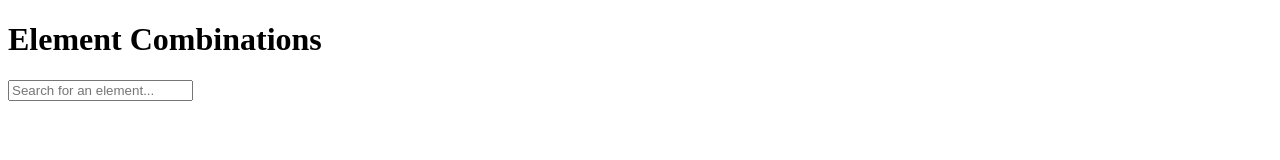
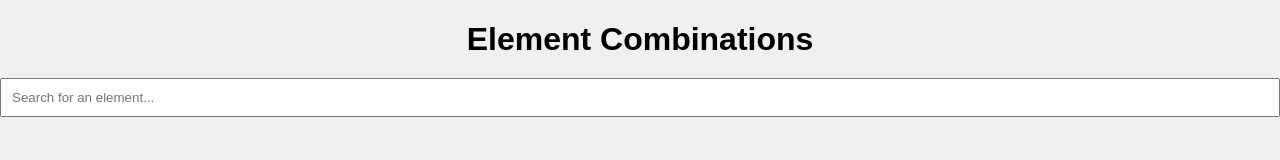
Before and after one commit to TrollGuyFromMars/G, a plain HTML site: page index.html in a window 1280 px wide. Drawn offline with Linux system fonts and the light colour scheme; no server answers.

Commit message:
Update index.html

```diff
--- a/index.html
+++ b/index.html
@@ -5,20 +5,50 @@
   <meta name="viewport" content="width=device-width, initial-scale=1.0">
   <title>Element Combinations</title>
   <style>
+    body {
+  font-family: Arial, sans-serif;
+  background-color: #f0f0f0;
+  margin: 0;
+}
+
+.container {
+  max-width: 800px;
+  margin: 0 auto;
+  padding: 20px;
+}
+
+h1 {
+  text-align: center;
+  margin-bottom: 20px;
+}
+
 .element {
   cursor: pointer;
   margin: 5px;
   padding: 10px;
   border: 1px solid #ccc;
   display: inline-block;
+  background-color: #fff;
+  border-radius: 4px;
 }
 
 #combinations {
   margin-top: 20px;
 }
 
+#combinations h2 {
+  margin-bottom: 10px;
+}
+
 #combinations p {
   margin: 5px 0;
+}
+
+#searchInput {
+  width: 100%;
+  padding: 10px;
+  box-sizing: border-box;
+  margin-bottom: 20px;
 }
   </style>
 </head>
```
Lines whose indentation alone changed are shown as unchanged.
